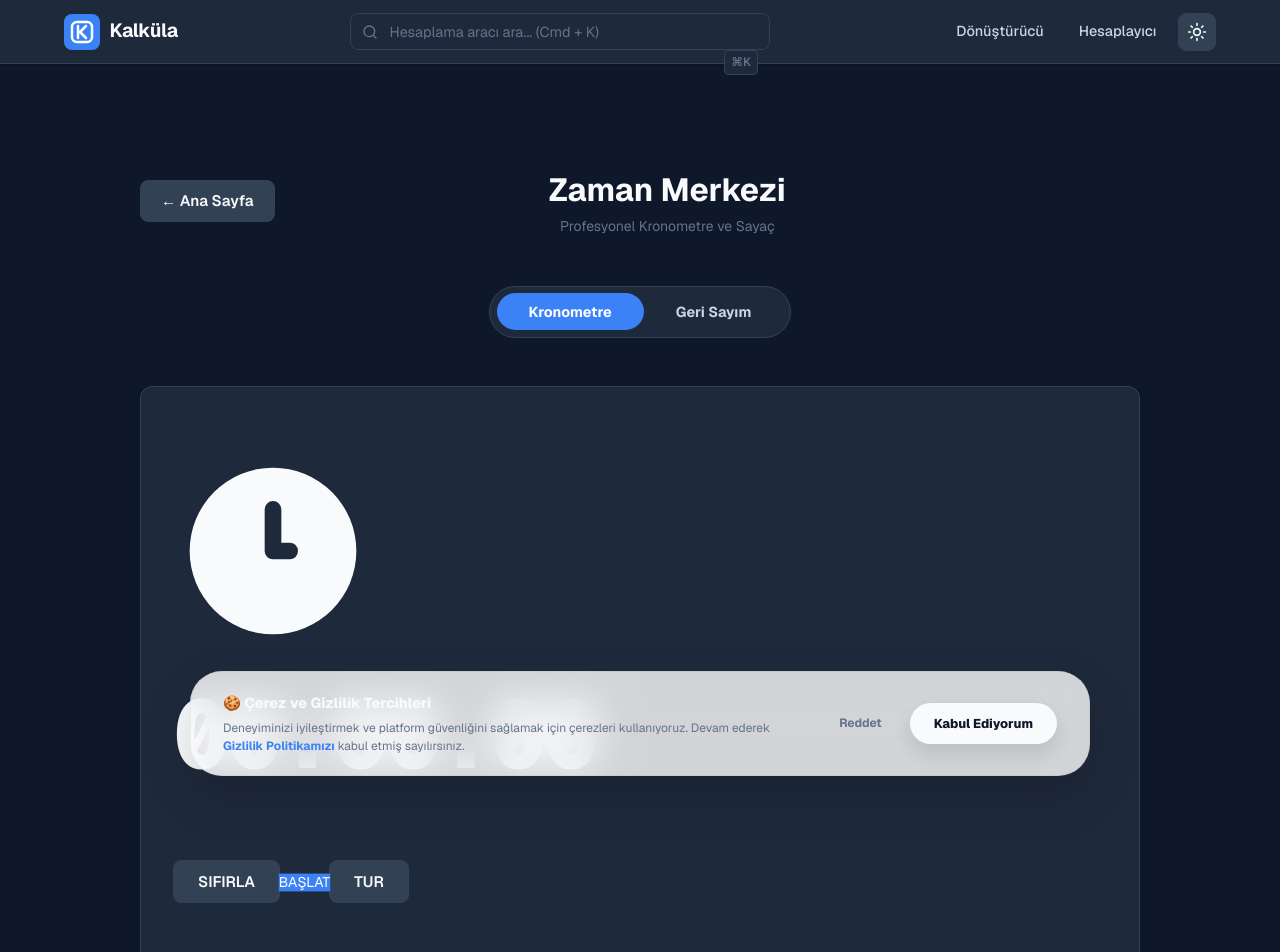
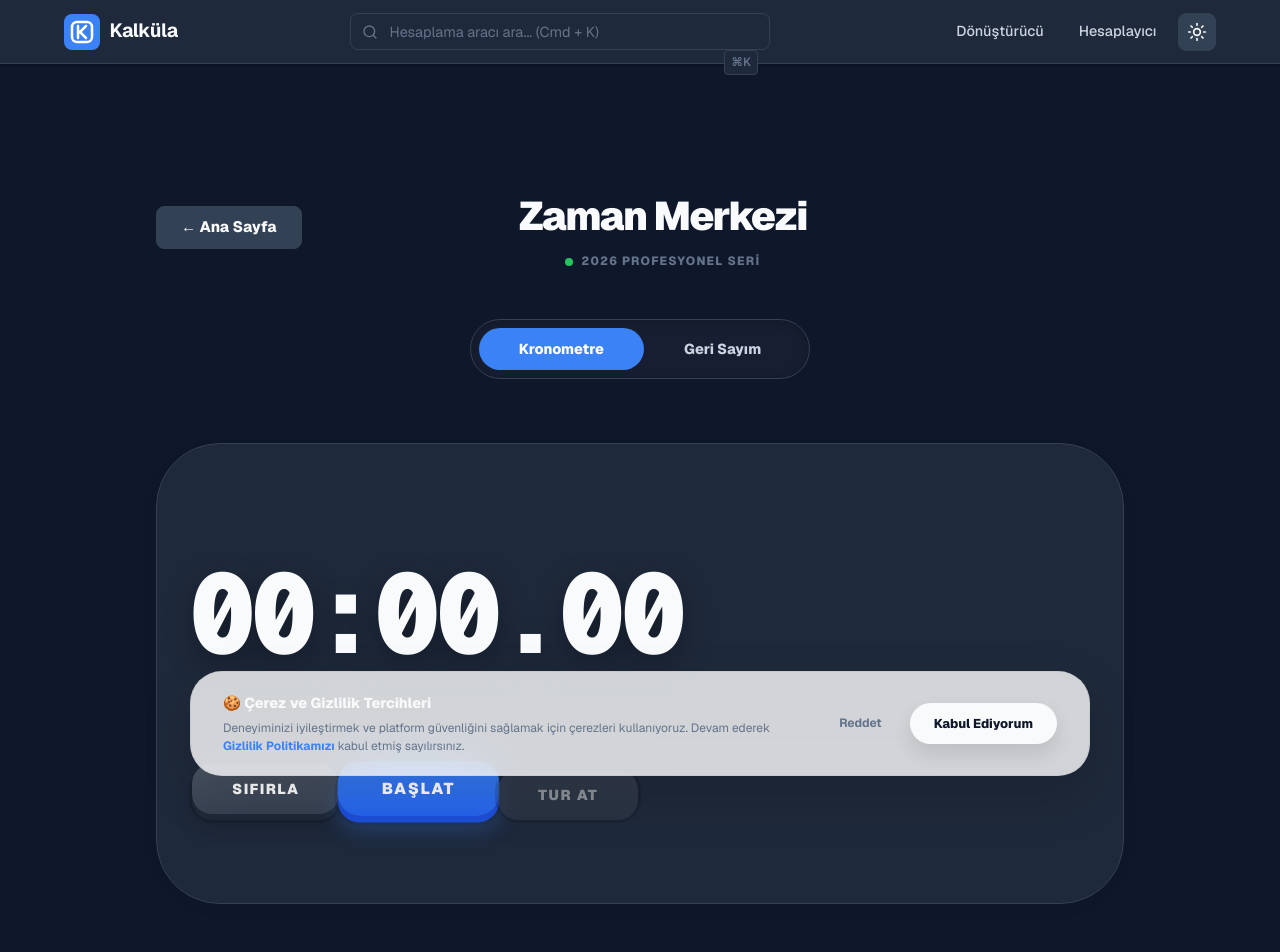
Before and after one commit to Mefeuzunn/kalkula.com, a Next.js app: page /counters in a window 1280 px wide. Shown: the top 952 px of the page. Built offline with nearby package versions, Linux system fonts and the light colour scheme.

Commit message:
style: enhanced time hub with professional 3D tactile buttons and premium aesthetics

```diff
--- a/src/app/counters/counters.module.css
+++ b/src/app/counters/counters.module.css
@@ -1,5 +1,5 @@
 .container {
-  padding: 100px 0 4rem;
+  padding: 120px 1rem 8rem;
   max-width: 1000px;
   margin: 0 auto;
 }
@@ -12,59 +12,78 @@
 }
 
 .title {
-  font-size: 2rem;
-  font-weight: 700;
+  font-size: 2.5rem;
+  font-weight: 900;
+  letter-spacing: -0.04em;
 }
 
-.grid {
-  display: grid;
-  grid-template-columns: 1fr;
-  gap: 2rem;
+.btn3dContainer {
+  position: relative;
+  display: inline-block;
+  border-radius: 24px;
+  background: rgba(0, 0, 0, 0.15);
+  padding: 3px;
+  transition: transform 0.1s;
 }
 
-@media (min-width: 768px) {
-  .grid {
-    grid-template-columns: 1fr 1fr;
-  }
+.btn3d {
+  position: relative;
+  padding: 1rem 2.5rem;
+  border-radius: 20px;
+  border: none;
+  font-weight: 900;
+  font-size: 0.9rem;
+  text-transform: uppercase;
+  letter-spacing: 0.1em;
+  color: white;
+  cursor: pointer;
+  transition: all 0.1s;
+  display: flex;
+  align-items: center;
+  gap: 0.75rem;
+  transform: translateY(-6px);
+  outline: none;
 }
 
-.panel {
-  padding: 3rem 2rem;
-  display: flex;
-  flex-direction: column;
-  align-items: center;
-  text-align: center;
+.btn3dPrimary {
+  background: linear-gradient(to bottom, #3b82f6, #2563eb);
+  box-shadow: 0 6px 0 #1d4ed8, 0 12px 20px rgba(59, 130, 246, 0.3);
+}
+.btn3dSecondary {
+  background: linear-gradient(to bottom, #4b5563, #374151);
+  box-shadow: 0 6px 0 #1f2937, 0 12px 20px rgba(0, 0, 0, 0.15);
+}
+.btn3dSuccess {
+  background: linear-gradient(to bottom, #22c55e, #16a34a);
+  box-shadow: 0 6px 0 #15803d, 0 12px 20px rgba(34, 197, 94, 0.3);
+}
+.btn3dDanger {
+  background: linear-gradient(to bottom, #ef4444, #dc2626);
+  box-shadow: 0 6px 0 #b91c1c, 0 12px 20px rgba(239, 68, 68, 0.3);
 }
 
-.panelTitle {
-  font-size: 1.25rem;
-  color: var(--text-secondary);
-  margin-bottom: 2rem;
-  font-weight: 500;
+.btn3d:active {
+  transform: translateY(-2px);
 }
 
-.countDisplay, .timeDisplay {
-  font-size: 4rem;
-  font-weight: 700;
-  margin-bottom: 3rem;
-  font-family: var(--font-mono);
-  background: var(--accent-gradient);
-  -webkit-background-clip: text;
-  color: transparent;
-  line-height: 1;
+.btn3dPrimary:active { box-shadow: 0 2px 0 #1d4ed8, 0 5px 10px rgba(0,0,0,0.1); }
+.btn3dSecondary:active { box-shadow: 0 2px 0 #1f2937, 0 5px 10px rgba(0,0,0,0.1); }
+.btn3dSuccess:active { box-shadow: 0 2px 0 #15803d, 0 5px 10px rgba(0,0,0,0.1); }
+.btn3dDanger:active { box-shadow: 0 2px 0 #b91c1c, 0 5px 10px rgba(0,0,0,0.1); }
+
+.btn3d:disabled {
+  opacity: 0.5;
+  cursor: not-allowed;
+  transform: translateY(0);
+  box-shadow: none;
 }
 
-.timeDisplay {
-  font-size: 3.5rem;
+@keyframes pulseTimer {
+  0% { transform: translate(-50%, -50%) scale(1); }
+  50% { transform: translate(-50%, -50%) scale(1.05); }
+  100% { transform: translate(-50%, -50%) scale(1); }
 }
 
-.actions {
-  display: flex;
-  gap: 1rem;
-  width: 100%;
-  justify-content: center;
+.pulseEffect {
+  animation: pulseTimer 1s infinite cubic-bezier(0.4, 0, 0.2, 1);
 }
-
-.actions button {
-  min-width: 120px;
-}
--- a/src/app/counters/page.tsx
+++ b/src/app/counters/page.tsx
@@ -144,38 +144,44 @@ export default function Counters() {
   return (
     <div className={styles.container}>
       <div className={styles.header}>
-        <Link href="/" className="btn-secondary rounded-full" style={{ padding: '0.5rem 1.25rem' }}>
+        <Link href="/" className="btn-secondary rounded-full" style={{ padding: '0.5rem 1.5rem', fontWeight: 800 }}>
           &larr; Ana Sayfa
         </Link>
         <div style={{ flex: 1, textAlign: 'center' }}>
           <h1 className={styles.title}>Zaman Merkezi</h1>
-          <p style={{ fontSize: '0.875rem', color: 'var(--text-muted)' }}>Profesyonel Kronometre ve Sayaç</p>
+          <div style={{ display: 'flex', alignItems: 'center', justifyContent: 'center', gap: '0.5rem', marginTop: '0.25rem' }}>
+            <span style={{ width: '8px', height: '8px', borderRadius: '50%', background: '#22c55e' }}></span>
+            <span style={{ fontSize: '0.75rem', fontWeight: 800, color: 'var(--text-muted)', textTransform: 'uppercase', letterSpacing: '0.1em' }}>2026 Profesyonel Seri</span>
           </div>
-        <div style={{ width: '80px' }}></div>
+        </div>
+        <div style={{ width: '100px' }}></div>
       </div>
 
       {/* Tab Switcher */}
       <div style={{
         display: 'flex',
-        background: 'var(--bg-secondary)',
-        padding: '0.4rem',
+        background: 'rgba(255,255,255,0.03)',
+        padding: '0.5rem',
         borderRadius: '100px',
-        marginBottom: '3rem',
+        marginBottom: '4rem',
         border: '1px solid var(--border)',
         width: 'fit-content',
-        margin: '0 auto 3rem auto'
+        margin: '0 auto 4rem auto',
+        boxShadow: 'inset 0 2px 10px rgba(0,0,0,0.2)'
       }}>
         <button
           onClick={() => setActiveTab("stopwatch")}
           style={{
-            padding: '0.6rem 2rem',
+            padding: '0.75rem 2.5rem',
             borderRadius: '100px',
             fontSize: '0.9rem',
-            fontWeight: 700,
-            transition: 'all 0.3s cubic-bezier(0.4, 0, 0.2, 1)',
+            fontWeight: 800,
+            transition: 'all 0.4s cubic-bezier(0.4, 0, 0.2, 1)',
             background: activeTab === "stopwatch" ? 'var(--accent-primary)' : 'transparent',
             color: activeTab === "stopwatch" ? '#fff' : 'var(--text-secondary)',
-            boxShadow: activeTab === "stopwatch" ? '0 10px 20px -5px var(--accent-primary-glow)' : 'none'
+            boxShadow: activeTab === "stopwatch" ? '0 10px 25px -5px var(--accent-primary-glow)' : 'none',
+            border: 'none',
+            cursor: 'pointer'
           }}
         >
           Kronometre
@@ -183,14 +189,16 @@ export default function Counters() {
         <button
           onClick={() => setActiveTab("timer")}
           style={{
-            padding: '0.6rem 2rem',
+            padding: '0.75rem 2.5rem',
             borderRadius: '100px',
             fontSize: '0.9rem',
-            fontWeight: 700,
-            transition: 'all 0.3s cubic-bezier(0.4, 0, 0.2, 1)',
+            fontWeight: 800,
+            transition: 'all 0.4s cubic-bezier(0.4, 0, 0.2, 1)',
             background: activeTab === "timer" ? 'var(--accent-primary)' : 'transparent',
             color: activeTab === "timer" ? '#fff' : 'var(--text-secondary)',
-            boxShadow: activeTab === "timer" ? '0 10px 20px -5px var(--accent-primary-glow)' : 'none'
+            boxShadow: activeTab === "timer" ? '0 10px 25px -5px var(--accent-primary-glow)' : 'none',
+            border: 'none',
+            cursor: 'pointer'
           }}
         >
           Geri Sayım
@@ -200,54 +208,51 @@ export default function Counters() {
       <div className="max-w-4xl mx-auto">
         {activeTab === "stopwatch" ? (
           <div className="fade-in">
-            <div className="panel shadow-2xl relative overflow-hidden" style={{ minHeight: '400px', padding: '4rem 2rem' }}>
-              <div className="absolute top-0 right-0 p-8 opacity-5">
-                <svg width="200" height="200" viewBox="0 0 24 24" fill="currentColor">
-                  <path d="M12 2A10 10 0 1 0 22 12A10 10 0 0 0 12 2ZM13 13H12A1 1 0 0 1 11 12V7A1 1 0 0 1 13 7V11H14A1 1 0 0 1 14 13Z" />
-                </svg>
-              </div>
+            <div className="panel shadow-2xl relative overflow-hidden" style={{ minHeight: '450px', padding: '5rem 2rem', borderRadius: '4rem', background: 'var(--bg-secondary)', border: '1px solid var(--border)' }}>
 
               <div className="text-center relative z-10">
-                <div style={{ fontSize: '6rem', fontWeight: 900, fontFamily: 'var(--font-mono)', letterSpacing: '-0.05em', color: 'var(--text-primary)', marginBottom: '3rem' }}>
+                <div style={{ fontSize: '7rem', fontWeight: 900, fontFamily: 'var(--font-mono)', letterSpacing: '-0.05em', color: 'var(--text-primary)', marginBottom: '4rem', textShadow: '0 10px 30px rgba(0,0,0,0.3)' }}>
                   {formatTime(swTime)}
                 </div>
 
-                <div className="flex gap-4 justify-center">
-                  <button className="btn-secondary rounded-3xl px-8 py-4 font-black" onClick={resetSw}>SIFIRLA</button>
+                <div className="flex gap-6 justify-center">
+                  <div className={styles.btn3dContainer}>
+                    <button className={`${styles.btn3d} ${styles.btn3dSecondary}`} onClick={resetSw}>SIFIRLA</button>
+                  </div>
+                  <div className={styles.btn3dContainer} style={{ transform: 'scale(1.1)' }}>
                     <button
-                    className="rounded-3xl px-12 py-4 font-black text-white transition-all shadow-xl"
-                    style={{
-                      background: swIsRunning ? '#ef4444' : 'var(--accent-primary)',
-                      transform: swIsRunning ? 'scale(1)' : 'scale(1.05)'
-                    }}
+                      className={`${styles.btn3d} ${swIsRunning ? styles.btn3dDanger : styles.btn3dPrimary}`}
                       onClick={startStopSw}
                     >
                       {swIsRunning ? "DURDUR" : "BAŞLAT"}
                     </button>
+                  </div>
+                  <div className={styles.btn3dContainer}>
                     <button
-                    className="btn-secondary rounded-3xl px-8 py-4 font-black"
+                      className={`${styles.btn3d} ${styles.btn3dSecondary}`}
                       disabled={!swIsRunning && swTime === 0}
                       onClick={recordLap}
                     >
-                    TUR
+                      TUR AT
                     </button>
+                  </div>
                 </div>
               </div>
 
               {laps.length > 0 && (
-                <div className="mt-12 w-full max-w-md mx-auto fade-in">
-                  <div style={{ borderTop: '1px solid var(--border)', paddingTop: '2rem' }}>
-                    <div style={{ display: 'flex', justifyContent: 'space-between', fontSize: '0.75rem', fontWeight: 800, color: 'var(--text-muted)', marginBottom: '1rem', textTransform: 'uppercase', letterSpacing: '0.1em' }}>
-                      <span># Tur</span>
-                      <span>Tur Süresi</span>
-                      <span>Toplam</span>
+                <div className="mt-16 w-full max-w-lg mx-auto fade-in">
+                  <div style={{ borderTop: '2px solid var(--border)', paddingTop: '2.5rem' }}>
+                    <div style={{ display: 'flex', justifyContent: 'space-between', fontSize: '0.8rem', fontWeight: 900, color: 'var(--text-muted)', marginBottom: '1.5rem', textTransform: 'uppercase', letterSpacing: '0.15em' }}>
+                      <span># Kademe</span>
+                      <span>Tur Farkı</span>
+                      <span>Kümülatif</span>
                     </div>
-                    <div style={{ display: 'flex', flexDirection: 'column', gap: '0.5rem', maxHeight: '300px', overflowY: 'auto', paddingRight: '0.5rem' }}>
+                    <div style={{ display: 'flex', flexDirection: 'column', gap: '0.75rem', maxHeight: '350px', overflowY: 'auto', paddingRight: '0.75rem' }} className="custom-scrollbar">
                       {laps.map((lap, idx) => (
-                        <div key={lap.id} className="flex justify-between items-center p-3 bg-secondary/5 rounded-xl border border-border/50 animate-slide-up" style={{ animationDelay: `${idx * 0.05}s` }}>
-                          <span className="font-bold text-muted text-xs">{(laps.length - idx).toString().padStart(2, '0')}</span>
-                          <span className="font-mono font-bold text-accent-primary">+{formatTime(lap.lapTime)}</span>
-                          <span className="font-mono font-bold">{formatTime(lap.time)}</span>
+                        <div key={lap.id} className="flex justify-between items-center p-4 bg-white/5 rounded-2xl border border-white/5 hover:border-accent-primary/30 transition-all animate-slide-up" style={{ animationDelay: `${idx * 0.05}s` }}>
+                          <span className="font-black text-accent-primary/40 text-xs">{(laps.length - idx).toString().padStart(2, '0')}</span>
+                          <span className="font-mono font-black text-accent-primary">+{formatTime(lap.lapTime)}</span>
+                          <span className="font-mono font-black opacity-80">{formatTime(lap.time)}</span>
                         </div>
                       ))}
                     </div>
@@ -258,87 +263,83 @@ export default function Counters() {
           </div>
         ) : (
           <div className="fade-in">
-            <div className="panel shadow-2xl relative overflow-hidden" style={{ minHeight: '400px', padding: '4rem 2rem' }}>
+            <div className="panel shadow-2xl relative overflow-hidden" style={{ minHeight: '450px', padding: '5rem 2rem', borderRadius: '4rem', background: 'var(--bg-secondary)', border: '1px solid var(--border)' }}>
               <div className="flex flex-col items-center">
 
-                {/* SVG Progress Circle */}
-                <div className="relative mb-12">
-                   <svg width="240" height="240" style={{ transform: 'rotate(-90deg)' }}>
-                      <circle cx="120" cy="120" r="110" fill="transparent" stroke="var(--border)" strokeWidth="6" />
+                {/* SVG Progress Circle with Glow */}
+                <div className="relative mb-14">
+                   <div style={{ position: 'absolute', inset: '-20px', background: timerIsRunning ? 'var(--accent-primary-glow)' : 'transparent', borderRadius: '50%', filter: 'blur(40px)', opacity: 0.1, transition: 'all 1s' }}></div>
+                   <svg width="280" height="280" style={{ transform: 'rotate(-90deg)', filter: 'drop-shadow(0 0 10px rgba(0,0,0,0.5))' }}>
+                      <circle cx="140" cy="140" r="130" fill="rgba(255,255,255,0.02)" stroke="rgba(255,255,255,0.05)" strokeWidth="12" />
                       <circle
-                        cx="120"
-                        cy="120"
-                        r="110"
+                        cx="140"
+                        cy="140"
+                        r="130"
                         fill="transparent"
                         stroke="var(--accent-primary)"
-                        strokeWidth="6"
-                        strokeDasharray={2 * Math.PI * 110}
-                        strokeDashoffset={2 * Math.PI * 110 * (1 - timerLeft / timerInitial)}
+                        strokeWidth="12"
+                        strokeDasharray={2 * Math.PI * 130}
+                        strokeDashoffset={2 * Math.PI * 130 * (1 - timerLeft / timerInitial)}
                         strokeLinecap="round"
-                        style={{ transition: 'stroke-dashoffset 1s linear' }}
+                        style={{ transition: 'stroke-dashoffset 1s linear', filter: 'drop-shadow(0 0 5px var(--accent-primary))' }}
                       />
                    </svg>
-                   <div style={{
+                   <div className={timerLeft <= 10 && timerIsRunning ? styles.pulseEffect : ""} style={{
                      position: 'absolute',
                      top: '50%',
                      left: '50%',
                      transform: 'translate(-50%, -50%)',
-                     fontSize: '3.5rem',
+                     fontSize: '4.5rem',
                      fontWeight: 900,
                      fontFamily: 'var(--font-mono)',
                      color: timerLeft <= 10 && timerIsRunning ? '#ef4444' : 'var(--text-primary)',
-                     animation: timerLeft <= 10 && timerIsRunning ? 'pulse 1s infinite' : 'none'
+                     textShadow: '0 5px 15px rgba(0,0,0,0.4)'
                    }}>
                       {formatTimer(timerLeft)}
                    </div>
                 </div>
 
-                <div className="flex gap-4 justify-center mb-10">
+                <div className="flex gap-6 justify-center mb-14">
+                   <div className={styles.btn3dContainer}>
+                     <button className={`${styles.btn3d} ${styles.btn3dSecondary}`} onClick={() => setPreset(timerInitial)}>SIFIRLA</button>
+                   </div>
+                   <div className={styles.btn3dContainer} style={{ transform: 'scale(1.15)' }}>
                      <button
-                    className="btn-secondary rounded-3xl px-8 py-4 font-black"
-                    onClick={() => setPreset(timerInitial)}
-                   >
-                    Sıfırla
-                   </button>
-                   <button
-                    className="rounded-3xl px-12 py-4 font-black text-white transition-all shadow-xl"
-                    style={{
-                      background: timerIsRunning ? '#ef4444' : '#22c55e',
-                      transform: timerIsRunning ? 'scale(1.05)' : 'scale(1)'
-                    }}
+                      className={`${styles.btn3d} ${timerIsRunning ? styles.btn3dDanger : styles.btn3dSuccess}`}
                       onClick={startStopTimer}
                     >
                       {timerIsRunning ? "DURDUR" : "BAŞLAT"}
                     </button>
                    </div>
+                </div>
 
-                <div className="w-full max-w-sm">
-                   <div className="text-[10px] uppercase font-black text-muted tracking-widest mb-4 text-center">HIZLI BAŞLAT</div>
-                   <div className="grid grid-cols-4 gap-2 mb-8">
-                      {[1, 5, 10, 30].map(m => (
-                        <button key={m} onClick={() => setPreset(m * 60)} className="p-2 bg-secondary/5 border border-border rounded-xl text-xs font-bold hover:border-accent-primary transition-colors">
+                <div className="w-full max-w-md">
+                   <div className="text-[10px] uppercase font-black text-muted tracking-widest mb-5 text-center">HIZLI ŞABLONLAR</div>
+                   <div className="grid grid-cols-4 gap-3 mb-10">
+                      {[1, 5, 15, 30].map(m => (
+                        <button key={m} onClick={() => setPreset(m * 60)} className="p-3 bg-white/5 border border-white/5 rounded-2xl text-xs font-black hover:border-accent-primary hover:bg-accent-primary/10 transition-all text-primary uppercase">
                           {m} Dakika
                         </button>
                       ))}
                    </div>
 
-                   <div className="p-6 bg-secondary/5 rounded-3xl border border-border">
-                      <div className="text-[10px] uppercase font-black text-muted tracking-widest mb-3">ÖZEL SÜRE AYARLA</div>
-                      <div className="grid grid-cols-3 gap-3">
-                         <div className="flex flex-col gap-1">
-                            <span className="text-[9px] font-bold text-muted ml-2">SAAT</span>
-                            <input type="number" min="0" value={timerInput.h} onChange={e => setTimerInput({...timerInput, h: parseInt(e.target.value)||0})} className="p-2 rounded-xl bg-bg-primary border border-border text-center font-bold" />
+                   <div className="p-8 bg-white/5 rounded-[3rem] border border-white/5 shadow-inner">
+                      <div className="text-[10px] uppercase font-black text-accent-primary tracking-widest mb-5 text-center">ÖZEL SÜRE YAPILANDIRMASI</div>
+                      <div className="grid grid-cols-3 gap-4">
+                         <div className="flex flex-col gap-2">
+                            <span className="text-[10px] font-black text-muted text-center tracking-tighter">SAAT</span>
+                            <input type="number" min="0" value={timerInput.h} onChange={e => setTimerInput({...timerInput, h: parseInt(e.target.value)||0})} className="p-4 rounded-2xl bg-black/40 border border-white/10 text-center font-black text-xl text-primary focus:border-accent-primary outline-none transition-all" />
                          </div>
-                         <div className="flex flex-col gap-1">
-                            <span className="text-[9px] font-bold text-muted ml-2">DK</span>
-                            <input type="number" min="0" max="59" value={timerInput.m} onChange={e => setTimerInput({...timerInput, m: parseInt(e.target.value)||0})} className="p-2 rounded-xl bg-bg-primary border border-border text-center font-bold" />
+                         <div className="flex flex-col gap-2">
+                            <span className="text-[10px] font-black text-muted text-center tracking-tighter">DAKİKA</span>
+                            <input type="number" min="0" max="59" value={timerInput.m} onChange={e => setTimerInput({...timerInput, m: parseInt(e.target.value)||0})} className="p-4 rounded-2xl bg-black/40 border border-white/10 text-center font-black text-xl text-primary focus:border-accent-primary outline-none transition-all" />
                          </div>
-                         <div className="flex flex-col gap-1">
-                            <span className="text-[9px] font-bold text-muted ml-2">SN</span>
-                            <input type="number" min="0" max="59" value={timerInput.s} onChange={e => setTimerInput({...timerInput, s: parseInt(e.target.value)||0})} className="p-2 rounded-xl bg-bg-primary border border-border text-center font-bold" />
+                         <div className="flex flex-col gap-2">
+                            <span className="text-[10px] font-black text-muted text-center tracking-tighter">SANİYE</span>
+                            <input type="number" min="0" max="59" value={timerInput.s} onChange={e => setTimerInput({...timerInput, s: parseInt(e.target.value)||0})} className="p-4 rounded-2xl bg-black/40 border border-white/10 text-center font-black text-xl text-primary focus:border-accent-primary outline-none transition-all" />
                          </div>
                       </div>
-                      <button onClick={handleTimerSet} className="w-full mt-4 bg-accent-primary text-white font-black py-3 rounded-2xl text-xs shadow-lg shadow-accent-primary/20">AYARLA VE HAZIRLA</button>
+                      <button onClick={handleTimerSet} className="w-full mt-6 bg-accent-primary text-white font-black py-4 rounded-2xl text-sm shadow-xl shadow-accent-primary/20 hover:scale-[1.02] active:scale-[0.98] transition-all">SÜREYİ AYARLA</button>
                    </div>
                 </div>
               </div>
```
Lines whose indentation alone changed are shown as unchanged.
